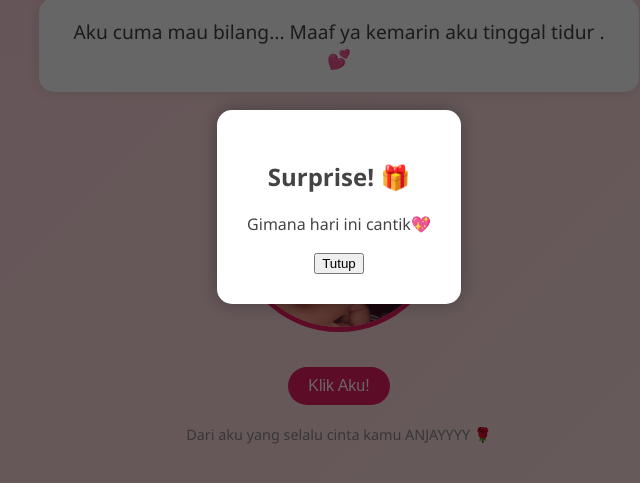
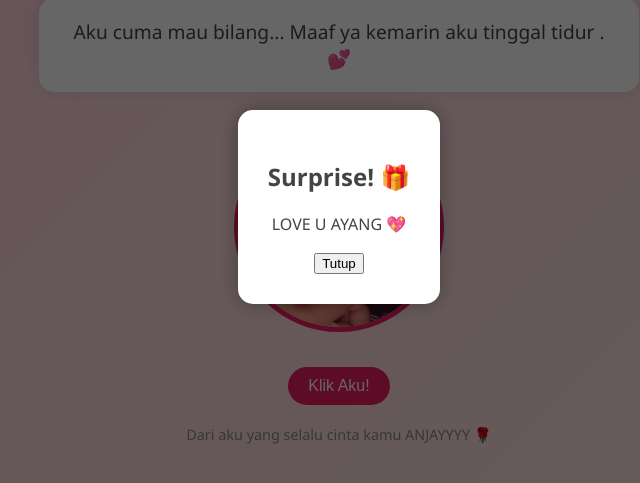
Before and after one commit to mikh12/ngambek, a plain HTML site: page index.html in a window 1280 px wide. Both pictures are taken after a click on the button "Klik Aku!". Shown: the part 193-676 px from the top of the page, without its empty margins (301-941 px from the left). Drawn offline with Linux system fonts and the light colour scheme.

Commit message:
Update index.html

```diff
--- a/index.html
+++ b/index.html
@@ -30,7 +30,7 @@
   <div id="popup" class="popup">
     <div class="popup-content">
       <h2>Surprise! 🎁</h2>
-      <p>Gimana hari ini cantik💖</p>
+      <p>LOVE U AYANG 💖</p>
       <button onclick="closePopup()">Tutup</button>
     </div>
   </div>
```
